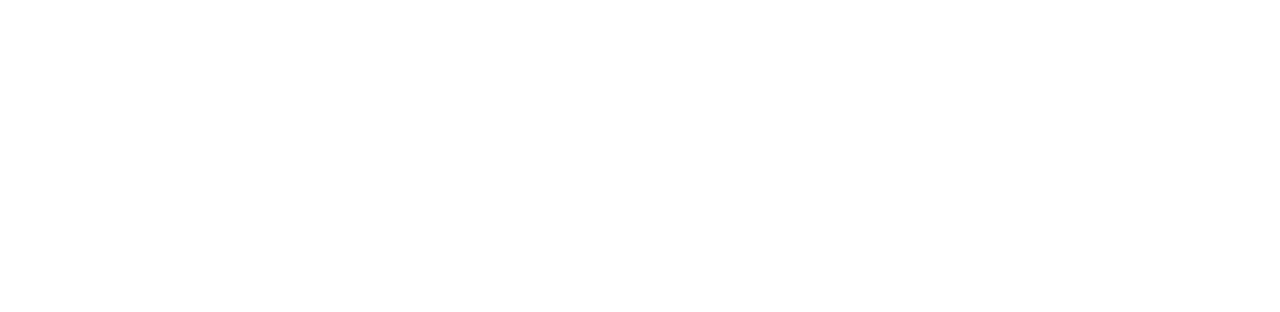
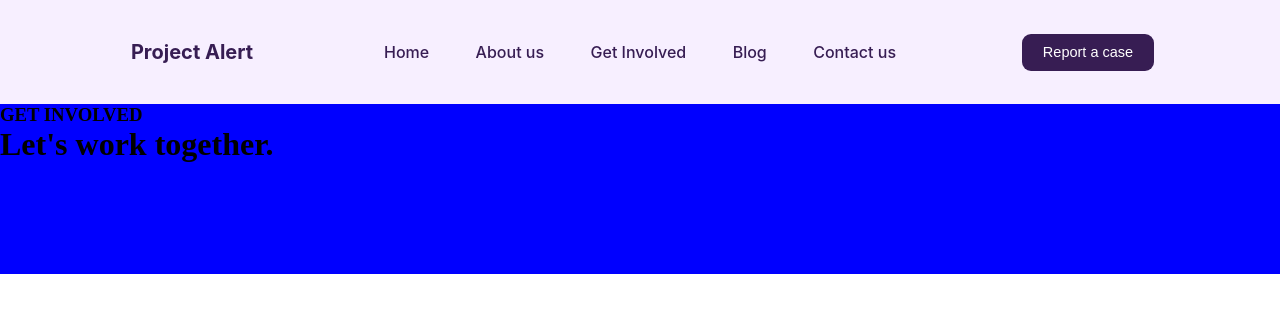
Before and after one commit to DevIsmail-coder/Project-Alert, a React (Vite) app: page /getinvolved in a window 1280 px wide. Shown: the top 312 px of the page. Built offline with nearby package versions, Linux system fonts and the light colour scheme.

Commit message:
updated the getinvoleve page

```diff
--- a/src/App.jsx
+++ b/src/App.jsx
@@ -7,7 +7,6 @@
 import GetInvolved from './pages/GetInvolved/GetInvolved'
 import Blog from './pages/Blog/Blog'
 import ContactUs from './pages/ContactUs/ContactUs'
-import Filter from './pages/Filter/Filter'
 import Payment from './pages/Payment/Payment'
 import Success from './pages/Success/Success'
 
@@ -18,10 +17,9 @@
       <BrowserRouter>
         <Routes>
 
-          <Route path='/' element={<Filter />} />
           <Route path='/payment' element={<Payment />} />
           <Route path='/success' element={<Success/>} />
-          <Route path='/log' element={<Home />} />
+          <Route path='/' element={<Home />} />
           <Route path='/donate' element={<Donate />} />
           <Route path='/aboutus' element={<AboutUs />} />
           <Route path='/getinvolved' element={<GetInvolved />} />
--- a/src/pages/GetInvolved/GetInvolved.css
+++ b/src/pages/GetInvolved/GetInvolved.css
@@ -0,0 +1,9 @@
+.GetInvolvedbody{
+    width: 100%;
+}
+
+.GetInvolvedheader{
+    width: 100%;
+    height: 170px;
+    background-color: blue;
+}
--- a/src/pages/GetInvolved/GetInvolved.jsx
+++ b/src/pages/GetInvolved/GetInvolved.jsx
@@ -1,10 +1,19 @@
 import React from 'react'
 import './GetInvolved.css'
+import Header from '../Header/Header'
 
 const GetInvolved = () => {
   return (
-    <div>
-
+    <div className='GetInvolvedbody'>
+      <Header />
+     <div className='GetInvolvedheader'>
+      <h3>GET INVOLVED</h3>
+      <h1>Let's work together.</h1>
+     </div>
+     <div>
+      <article></article>
+      <article></article>
+     </div>
     </div>
   )
 }
```
